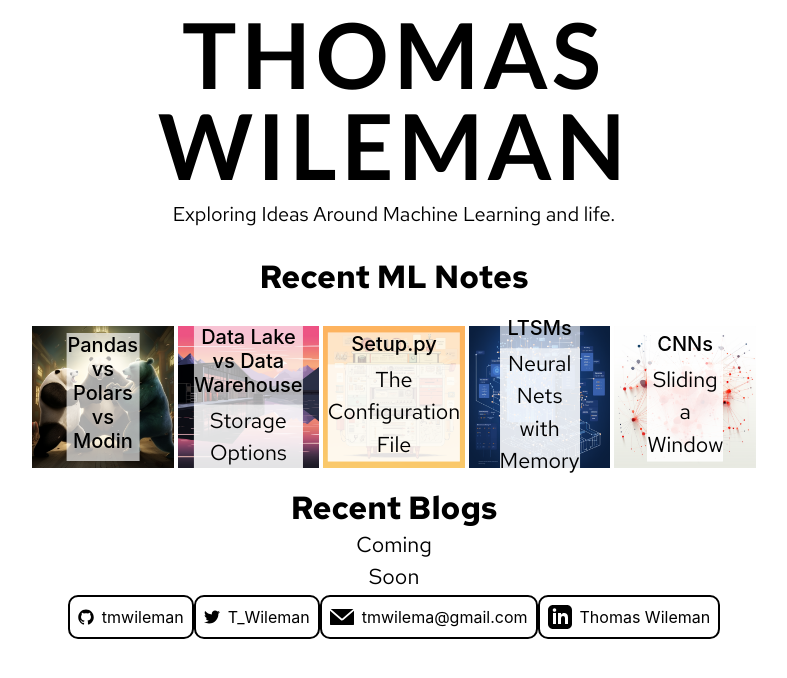
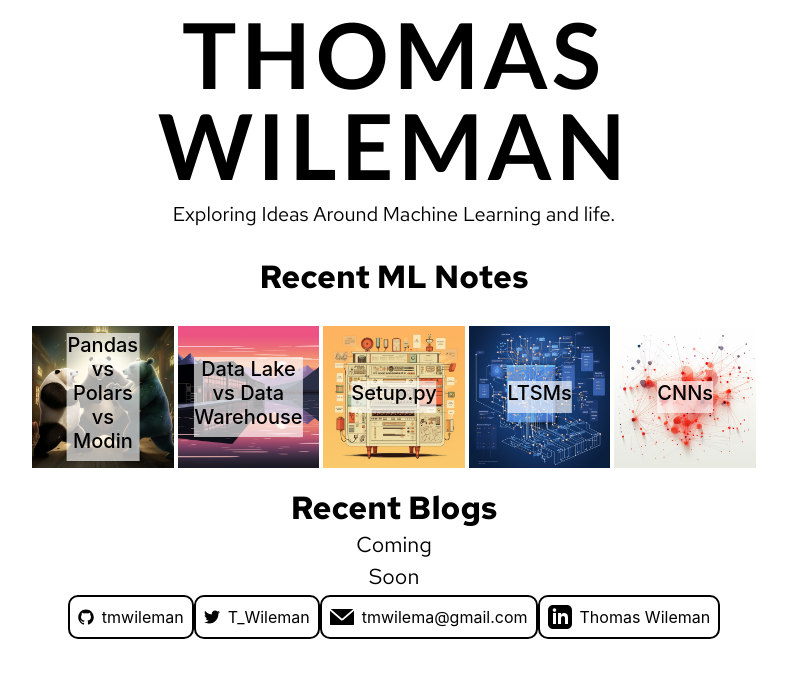
Before and after one commit to tmwileman/thomaswileman, a Flask app: page / in a window 1280 px wide. Shown: the part 64-742 px from the top of the page, without its empty margins (246-1033 px from the left). Run offline with Flask 3, Linux system fonts and the light colour scheme; some libraries are stand-ins or nearby versions.

Commit message:
update routes for dl_v_dw

```diff
--- a/templates/home.html
+++ b/templates/home.html
@@ -21,11 +21,10 @@
                 </a>
             </div>
             <div class="box">
-                <a href="/datalake_vs_datawarehouse">
+                <a href="/dl_v_dw">
                     <img src="../static/images/dl_v_dw/dl_v_dw_cover.png" alt="setup_cover">
                     <div class="image-text">
                         <h5>Data Lake vs Data Warehouse</h5>
-                        <p class="recent">Storage Options</p>
                     </div>
                 </a>
             </div>
@@ -34,7 +33,6 @@
                     <img src="../static/images/setup/setup_cover.png" alt="setup_cover">
                     <div class="image-text">
                         <h5>Setup.py</h5>
-                        <p class="recent">The Configuration File</p>
                     </div>
                 </a>
             </div>
@@ -43,7 +41,6 @@
                     <img src="../static/images/lstm/lstm_cover.png" alt="setup_cover">
                     <div class="image-text">
                         <h5>LTSMs</h5>
-                        <p class="recent">Neural Nets with Memory</p>
                     </div>
                 </a>
             </div>
@@ -52,7 +49,6 @@
                     <img src="../static/images/cnn/cnn_cover.png" alt="setup_cover">
                     <div class="image-text">
                         <h5>CNNs</h5>
-                        <p class="recent">Sliding a Window</p>
                     </div>
                 </a>
             </div>
```
